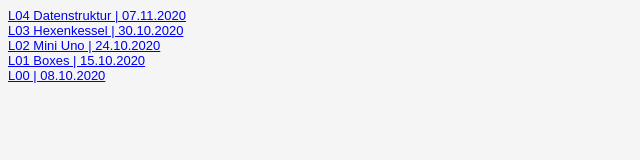
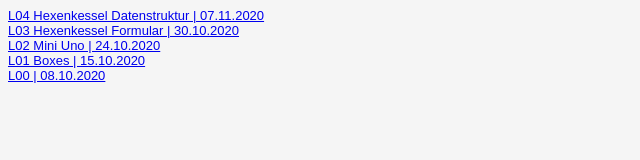
Before and after one commit to manzijes/EIA2-WiSe20-21, a plain HTML site: page Steckbrief/steckbrief.htm in a window 1280 px wide. Shown: the whole page, without its empty margins (0-640 px from the left). Drawn offline with Linux system fonts and the light colour scheme.

Commit message:
Update steckbrief.htm

```diff
--- a/Steckbrief/steckbrief.htm
+++ b/Steckbrief/steckbrief.htm
@@ -14,8 +14,8 @@ body {
 </head>
 <body>
 	<!-- Hier die Links zu den gelösten Aufgaben einstellen, aktuelle oben, alte stehen lassen! Format: Aufgabenbezeichnung, Datum -->
-	<a href="https://manzijes.github.io/EIA2-WiSe20-21/Aufgabe4/task04.html" target="_blank" >L04 Datenstruktur | 07.11.2020</a> <br>
-	<a href="https://manzijes.github.io/EIA2-WiSe20-21/Aufgabe3/task03.html" target="_blank" >L03 Hexenkessel | 30.10.2020</a> <br>
+	<a href="https://manzijes.github.io/EIA2-WiSe20-21/Aufgabe4/task04.html" target="_blank" >L04 Hexenkessel Datenstruktur | 07.11.2020</a> <br>
+	<a href="https://manzijes.github.io/EIA2-WiSe20-21/Aufgabe3/task03.html" target="_blank" >L03 Hexenkessel Formular | 30.10.2020</a> <br>
 	<a href="https://manzijes.github.io/EIA2-WiSe20-21/Aufgabe2/task02.html" target="_blank" >L02 Mini Uno | 24.10.2020</a> <br>
 	<a href="https://manzijes.github.io/EIA2-WiSe20-21/Aufgabe1/task01.html" target="_blank" >L01 Boxes | 15.10.2020</a> <br>
 	<a href="https://manzijes.github.io/EIA2-WiSe20-21/Aufgabe0/welcome.html" target="_blank" >L00 | 08.10.2020</a> <br>
```
